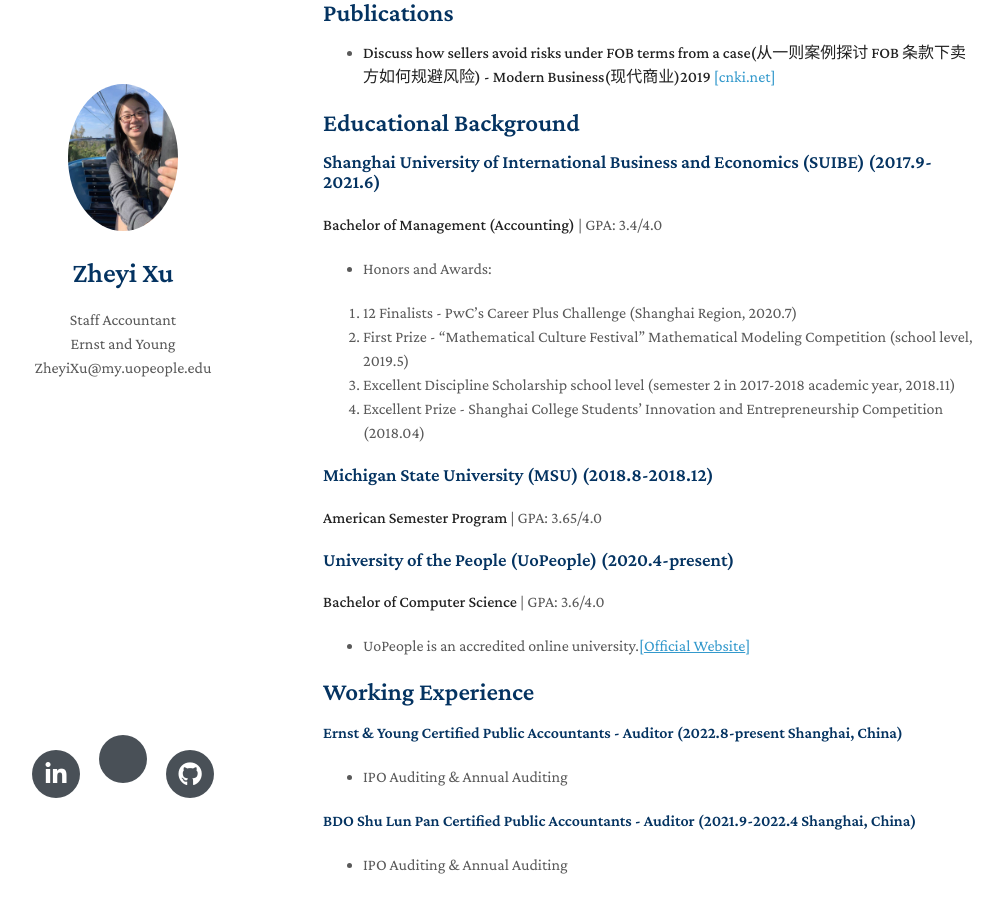
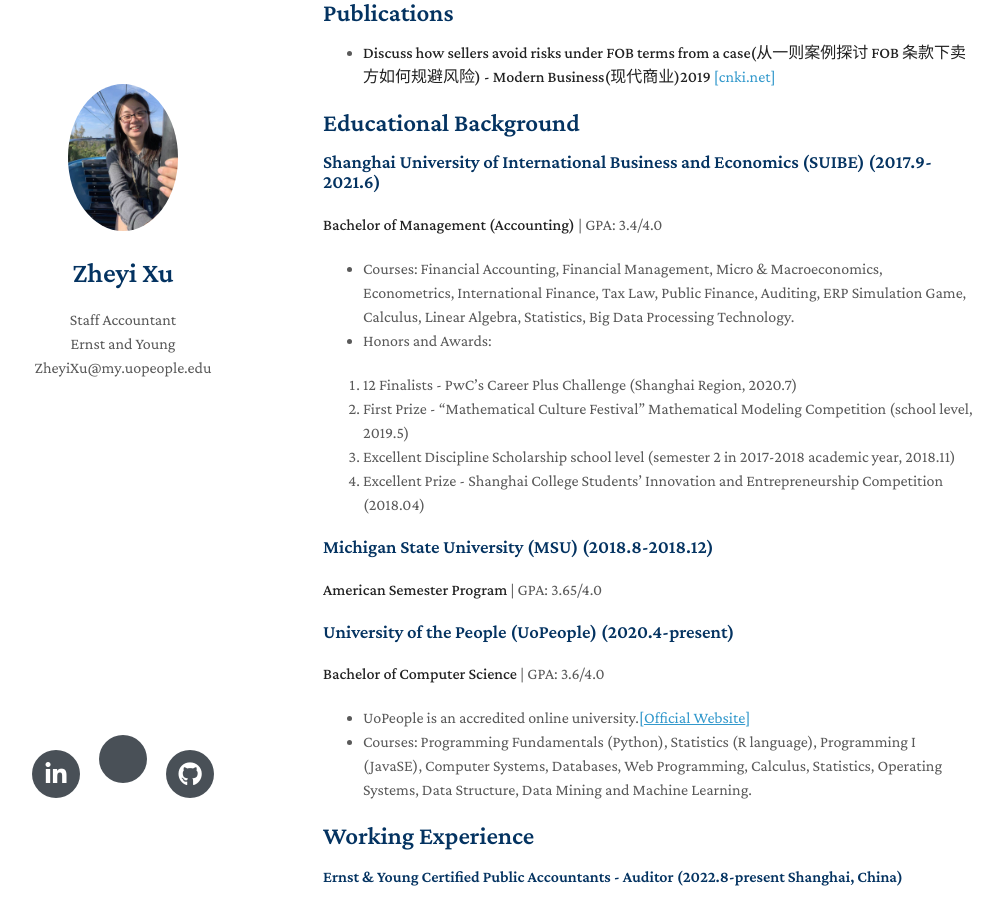
Before and after one commit to zheyixu99/zheyi-resume, a Jekyll site: the page built from index.md, in a window 1280 px wide and 900 px high, scrolled down 226 px. Shown: the whole window, without its empty margins (147-1150 px from the left). Built offline with Jekyll 4.4.1, drawn with Linux system fonts in a browser that asks for light colours; nearby versions of some CDN libraries; a style sheet for code colours, icons or effects is not loaded; our own code applies the rules of GitHub Pages for plain Markdown files.

Commit message:
Update index.md

```diff
--- a/index.md
+++ b/index.md
@@ -44,6 +44,7 @@ layout: homepage
 ## Educational Background
 <h3>Shanghai University of International Business and Economics (SUIBE) (2017.9-2021.6)</h3>
 **Bachelor of Management (Accounting)** | GPA: 3.4/4.0
+-	Courses: Financial Accounting, Financial Management, Micro & Macroeconomics, Econometrics, International Finance, Tax Law, Public Finance, Auditing, ERP Simulation Game, Calculus, Linear Algebra, Statistics, Big Data Processing Technology.
 - Honors and Awards:
 <ol><li>12 Finalists - PwC’s Career Plus Challenge (Shanghai Region, 2020.7)</li>
     <li>First Prize - “Mathematical Culture Festival” Mathematical Modeling Competition (school level, 2019.5)</li>
@@ -59,7 +60,7 @@ layout: homepage
 <h3>University of the People (UoPeople) (2020.4-present)</h3>
 **Bachelor of Computer Science** | GPA: 3.6/4.0
 - UoPeople is an accredited online university.<a href="www.uopeople.edu">[<u>Official Website</u>]</a>
-
+- Courses: Programming Fundamentals (Python), Statistics (R language), Programming I (JavaSE), Computer Systems, Databases, Web Programming, Calculus, Statistics, Operating Systems, Data Structure, Data Mining and Machine Learning.
 
 
 ## Working Experience
```
